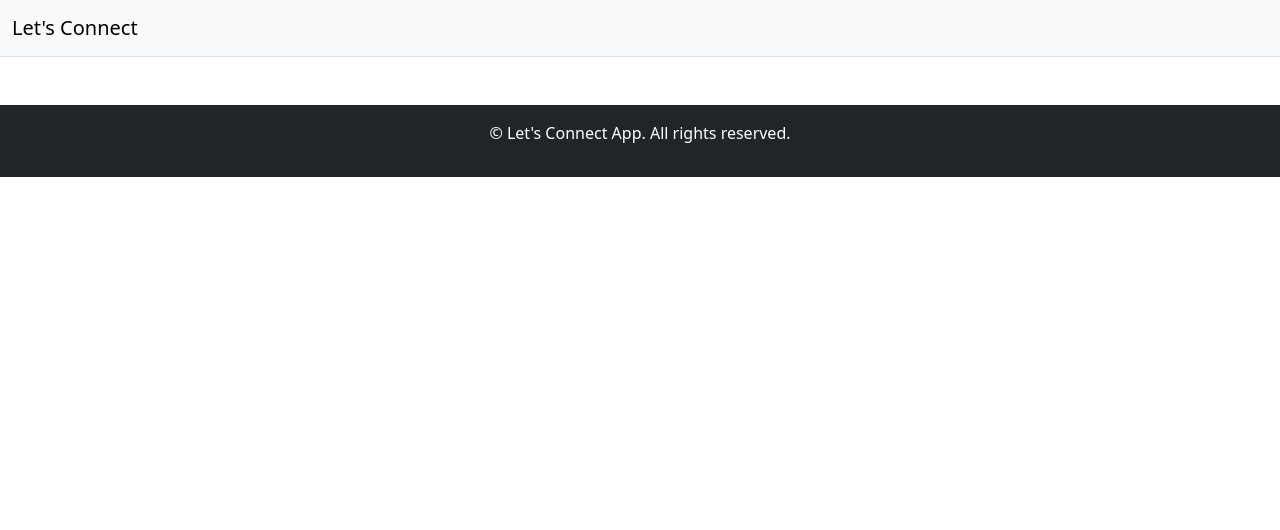
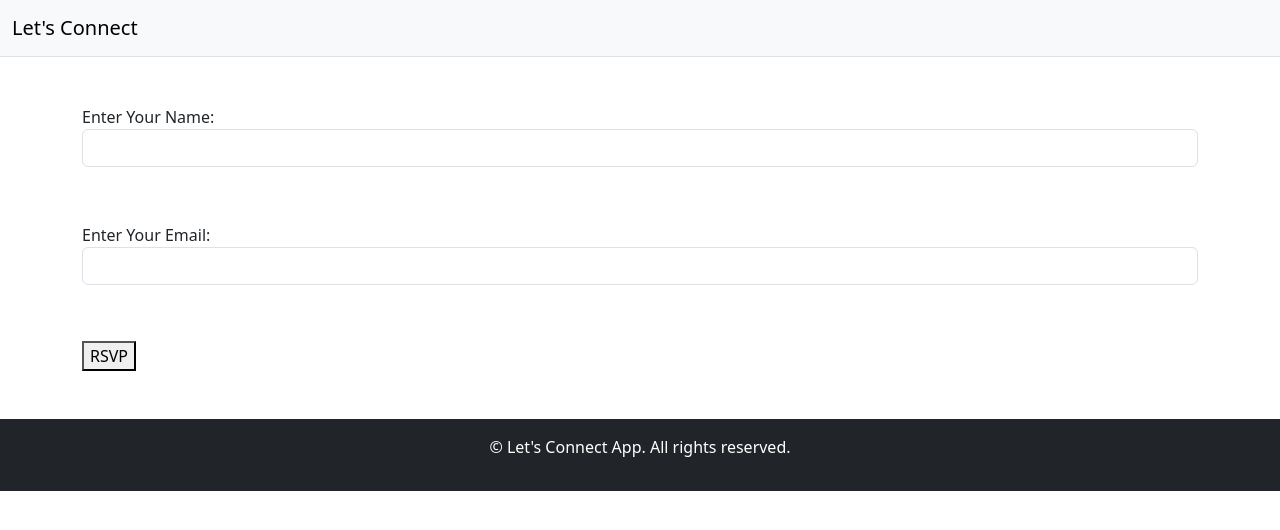
Before and after one commit to sumairahkanwal13/meetup--app-frontend, a React (Vite) app: page /events/1/rsvp in a window 1280 px wide. Shown: the top 530 px of the page. Built offline with nearby package versions, Linux system fonts and the light colour scheme.

Commit message:
chor: Wrote RSVP functionality.

```diff
--- a/src/App.jsx
+++ b/src/App.jsx
@@ -8,6 +8,7 @@ import EventDetails from "./components/EventsDetailed";
 import Header from './components/Header'
 import Footer from "./components/Footer"
 import { BrowserRouter as Router, Routes, Route } from "react-router-dom";
+import AddRsvp from './components/AddRsvpForm'
 
 
 function App() {
@@ -18,6 +19,7 @@ function App() {
         <Routes>
           <Route path="/" element={<EventList />} />
           <Route path="/events/:id" element={<EventDetails />} />
+          <Route path='/events/:eventsId/rsvp' element={<AddRsvp />} />
         </Routes>
       </main>
       <Footer />
--- /dev/null
+++ b/src/components/AddRsvpForm.jsx
@@ -0,0 +1,53 @@
+import { useState } from "react";
+
+const AddRsvp = ({eventsId}) =>{
+    const [name, setName] = useState("");
+    const [email, setEmail] = useState("");
+    const [ message, setMessage ] = useState("");
+
+    const handleRsvp = async(e) =>{
+        e.preventDefault();
+        if(!name || !email) {
+            return setMessage("Please enter your details.")
+        }
+        try{
+            const response = await fetch(`https://meetup-app-orcin.vercel.app/events/${eventsId}/rsvp`,
+                {
+                    method: "POST",
+                    headers: {
+                        "Content-Type": "application/json"
+                    },
+                    body: JSON.stringify({name, email})
+                });
+
+                if(response.ok){
+                    setMessage("RSVP Successfully!")
+                }else{
+                    setMessage("Failed to RSVP.")
+                }
+        }catch(error){
+            console.log(error)
+        }
+    }
+
+    return(
+        <div>
+            <form onSubmit={handleRsvp}>
+                <label>Enter Your Name:</label>
+                <br />
+                <input type="text" name="Name" value={name} onChange={(event)=> setName(event.target.value)} className="form-control mb-2"/>
+                <br /><br />
+                <label >Enter Your Email: </label>
+                <br />
+                <input type="text" name="Email" value={email} onChange={(event) => setEmail(event.target.value)} className="form-control mb-2" />
+                <br /><br />
+                <button type="submit">RSVP</button>
+                {message && <p className="mt-2">{message}</p> }
+
+            </form>
+        </div>
+    )
+
+}
+
+export default AddRsvp;
--- a/src/components/EventsDetailed.jsx
+++ b/src/components/EventsDetailed.jsx
@@ -1,5 +1,6 @@
 import { useParams } from "react-router-dom";
 import useFetch from "../useFetch";
+import AddRsvp from "./AddRsvpForm";
 
 const EventDetails = () => {
   const { id } = useParams();
@@ -47,9 +48,9 @@ const EventDetails = () => {
           <h4>Additional Information</h4>
           <p>
             <strong>Speakers: </strong>
-            {event.speaker && event.speaker.length > 0 ? (
+            {event.speakers && event.speakers.length > 0 ? (
               <ul>
-                {event.speaker.map((spk, index) => (
+                {event.speakers.map((spk, index) => (
                   <li key={index}>{spk}</li>
                 ))}
               </ul>
@@ -78,7 +79,7 @@ const EventDetails = () => {
 
 
         <div className="col-md-4 mt-3 mt-md-0">
-          <div className="card shadow p-4 sticky-top">
+          <div className="card shadow p-4 sticky-top mt-2">
             <h4>{event.price ? `$${event.price}` : "Free"}</h4>
             <p>
               <strong>Date: </strong>
@@ -92,7 +93,12 @@ const EventDetails = () => {
               <strong>Venue: </strong>
               {event.venue}
             </p>
-            <button className="btn btn-primary w-100">RSVP</button>
+
+            <p>
+              <strong>Organizer: </strong>{event.organizer || "Unknown"}
+              </p>
+
+            <AddRsvp eventId={id} />
           </div>
         </div>
       </div>
```
